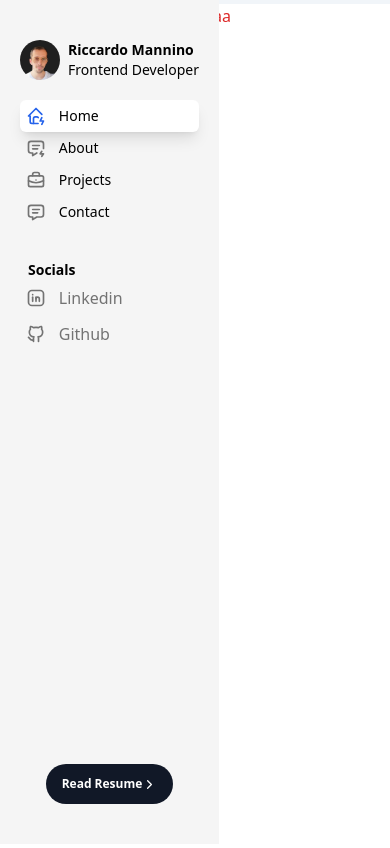
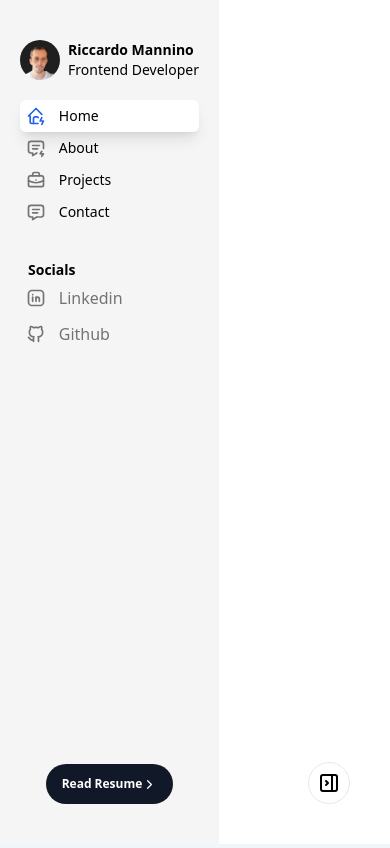
Before and after one commit to RiccardoMannino/portfolio, a Next.js app: page / in a window 390 px wide. Built offline with nearby package versions, Linux system fonts and the light colour scheme.

Commit message:
modifiche sidebar

```diff
--- a/src/app/about/page.tsx
+++ b/src/app/about/page.tsx
@@ -1,7 +1,5 @@
 import React from "react";
 
 export default function About() {
-	return (
-		<main className="relative flex justify-center max-w-4xl">pigghialooo</main>
-	);
+	return <>pigghialooo</>;
 }
--- a/src/app/contact/page.tsx
+++ b/src/app/contact/page.tsx
@@ -1,5 +1,5 @@
 import React from "react";
 
 export default function Contact() {
-	return <div>Contact</div>;
+	return <>Contact</>;
 }
--- a/src/app/layout.tsx
+++ b/src/app/layout.tsx
@@ -2,6 +2,7 @@ import type { Metadata } from "next";
 import localFont from "next/font/local";
 import "./globals.css";
 import Sidebar from "@/components/Sidebar";
+import MainLayout from "@/components/MainLayout";
 
 const geistSans = localFont({
 	src: "./fonts/GeistVF.woff",
@@ -15,8 +16,8 @@ const geistMono = localFont({
 });
 
 export const metadata: Metadata = {
-	title: "Riccardo mannino | Frontend Developer",
-	description: "Riccardo mannino Portfolio Website",
+	title: "Riccardo Mannino | Frontend Developer",
+	description: "Riccardo Mannino Portfolio Website",
 };
 
 export default function RootLayout({
@@ -30,7 +31,7 @@ export default function RootLayout({
 				className={`${geistSans.variable} ${geistMono.variable} flex h-screen overflow-hidden bg-slate-100`}
 			>
 				<Sidebar />
-				<div className="flex flex-1">{children}</div>
+				<MainLayout>{children}</MainLayout>
 			</body>
 		</html>
 	);
--- a/src/app/page.tsx
+++ b/src/app/page.tsx
@@ -1,7 +1,3 @@
 export default function Home() {
-	return (
-		<div className="mt-1 flex flex-1 relative justify-center bg-[white] rounded-tl-lg min-h-screen text-red-600  ">
-			aaaaaaaa
-		</div>
-	);
+	return <>Prova</>;
 }
--- a/src/app/projects/page.tsx
+++ b/src/app/projects/page.tsx
@@ -1,5 +1,5 @@
 import React from "react";
 
 export default function page() {
-	return <div>page</div>;
+	return <>page</>;
 }
--- a/src/app/resume/page.tsx
+++ b/src/app/resume/page.tsx
@@ -1,9 +1,5 @@
 import React from "react";
 
 export default function page() {
-	return (
-		<main className="container mx-auto flex">
-			<p>resume</p>
-		</main>
-	);
+	return <p>resume</p>;
 }
--- /dev/null
+++ b/src/components/MainLayout.tsx
@@ -0,0 +1,15 @@
+import React from "react";
+
+export default function MainLayout({
+	children,
+}: Readonly<{
+	children: React.ReactNode;
+}>) {
+	return (
+		<div className="lg:pl-2 lg:pt-2 flex-1 bg-gray-100">
+			<div className="min-h-screen bg-white lg:rounded-tl-xl border border-transparent lg:border-neutral-200 overflow-y-auto">
+				<main className="py-20 px-4 max-w-4xl w-full mx-auto">{children}</main>
+			</div>
+		</div>
+	);
+}
--- a/src/components/Sidebar.tsx
+++ b/src/components/Sidebar.tsx
@@ -1,6 +1,7 @@
 "use client";
 import Link from "next/link";
 import { useState } from "react";
+import { motion } from "framer-motion";
 
 import Avatar from "./Avatar";
 
@@ -12,6 +13,8 @@ import {
 	IconMessageBolt,
 	IconBrandLinkedin,
 	IconBrandGithub,
+	IconLayoutSidebarRightCollapse,
+	IconLayoutSidebarRightExpand,
 } from "@tabler/icons-react";
 import { useRouter } from "next/navigation";
 
@@ -23,6 +26,7 @@ type Pagine = {
 
 export default function Sidebar() {
 	const [select, setSelect] = useState<string>("Home");
+	const [isVisible, setIsVisible] = useState(true);
 
 	const router = useRouter();
 
@@ -84,7 +88,10 @@ export default function Sidebar() {
 
 	return (
 		<>
-			<div className="h-full bg-neutral-100 py-10 px-5 fixed left-0 flex flex-col justify-between w-fit z-50">
+			<motion.div
+				animate={{ x: isVisible ? 0 : -200 }}
+				className="h-full bg-neutral-100 py-10 px-5 fixed left-0 flex flex-col justify-between w-fit z-50"
+			>
 				<div className="flex flex-col gap-5">
 					<Avatar />
 					<div className="flex flex-col">
@@ -133,7 +140,17 @@ export default function Sidebar() {
 						Read Resume {<IconChevronRight size={15} color="white" />}
 					</button>
 				</Link>
-			</div>
+			</motion.div>
+			<button
+				className="fixed lg:hidden bottom-10 right-10 border rounded-[50%] p-2 "
+				onClick={() => setIsVisible(!isVisible)}
+			>
+				{isVisible ? (
+					<IconLayoutSidebarRightCollapse />
+				) : (
+					<IconLayoutSidebarRightExpand />
+				)}
+			</button>
 		</>
 	);
 }
```
